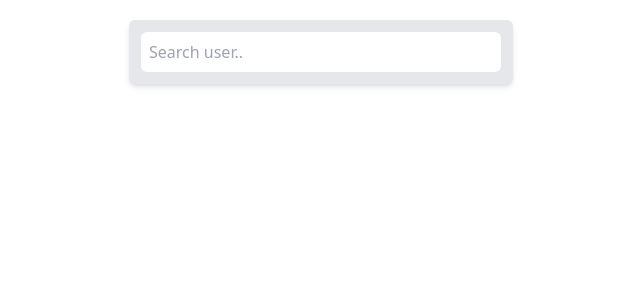
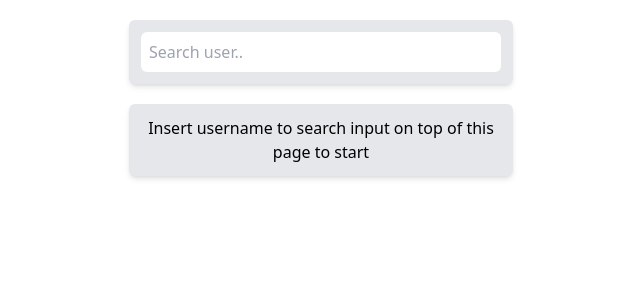
Before and after one commit to muinmundzir/github-searcher, a React (Vite) app: page / in a window 1280 px wide. Shown: the top 300 px of the page, without its empty margins (319-959 px from the left). Built offline with nearby package versions, Linux system fonts and the light colour scheme.

Commit message:
enhc: add stuff

```diff
--- a/index.html
+++ b/index.html
@@ -4,7 +4,7 @@
     <meta charset="UTF-8" />
     <link rel="icon" type="image/svg+xml" href="/vite.svg" />
     <meta name="viewport" content="width=device-width, initial-scale=1.0" />
-    <title>Vite + React + TS</title>
+    <title>Github Search</title>
   </head>
   <body>
     <div id="root"></div>
--- a/src/pages/Home.tsx
+++ b/src/pages/Home.tsx
@@ -20,7 +20,6 @@ const Home = () => {
         const result = await axios.get(
           `https://api.github.com/search/users?q=${keyword}`
         );
-        console.log(result);
         setUsers(result.data.items);
       } catch (err) {
         console.log(err);
@@ -55,6 +54,11 @@ const Home = () => {
         />
       </header>
       {users && users?.map((user) => <UserCard key={user.id} user={user} />)}
+      {!query && !users && (
+        <div className="max-w-sm mx-auto rouded-md bg-gray-200 rounded-md shadow-md p-3 text-center">
+          Insert username to search input on top of this page to start
+        </div>
+      )}
     </Fragment>
   );
 };
```
